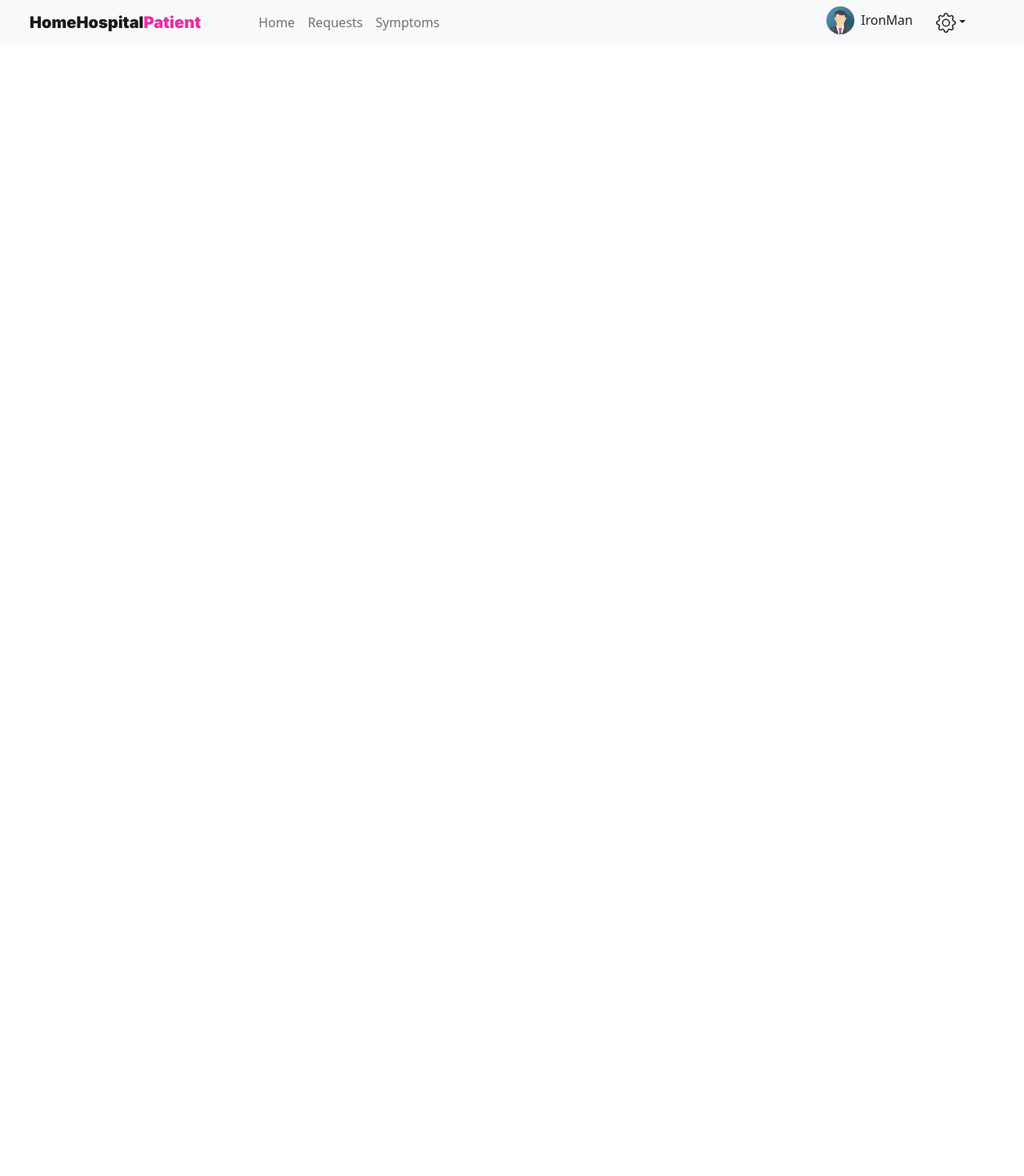
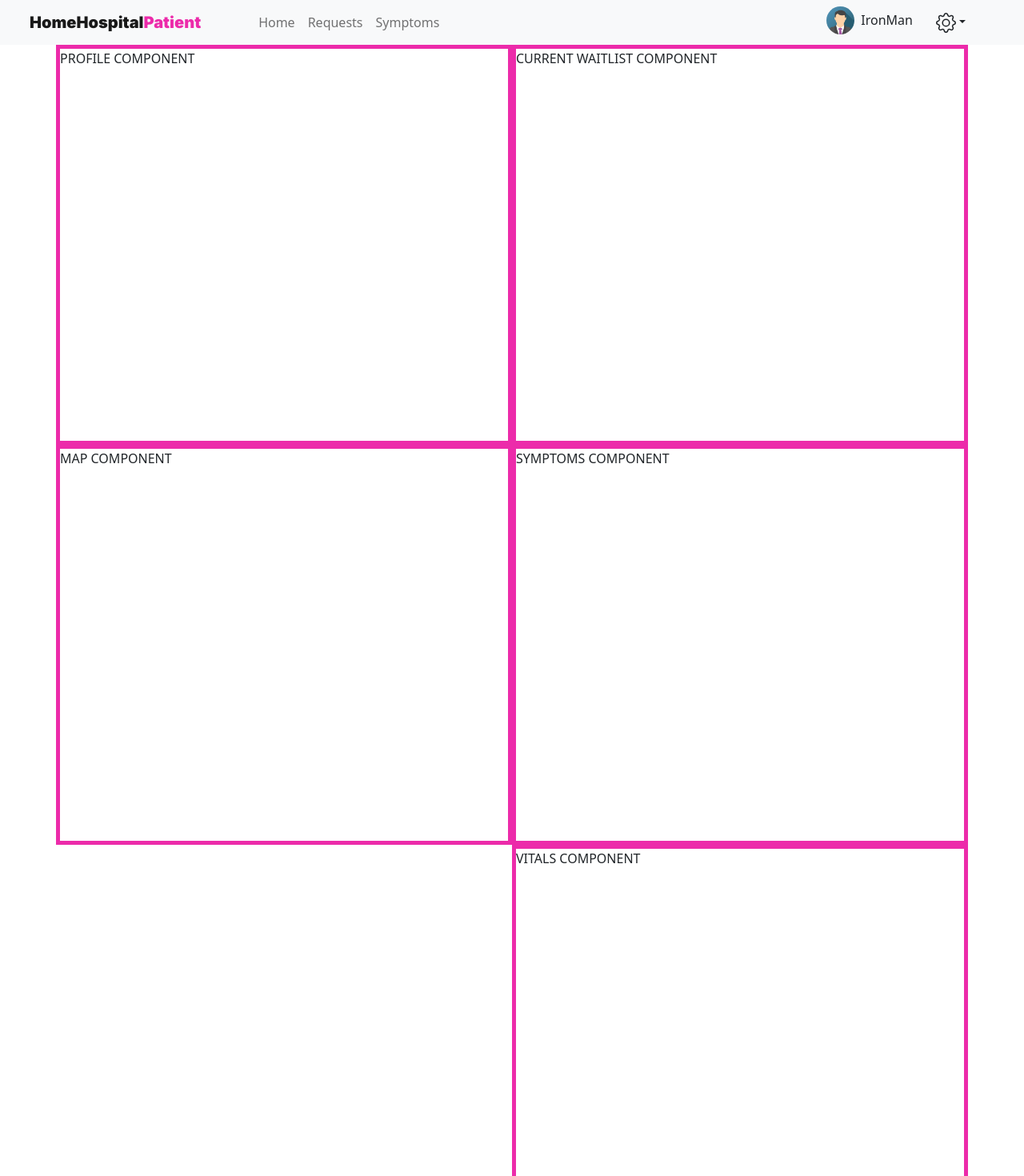
Before and after one commit to liamandaidan/HomeHospital, a React (Create React App) app in the folder HomeHospital-Frontend/hh-front/: page /user in a window 1280 px wide. Shown: the top 1470 px of the page at 80% size. Before the commit the page ends 800 px from the top, so only its background shows below. Built offline with nearby package versions, Linux system fonts and the light colour scheme.

Commit message:
grid area created

```diff
--- a/HomeHospital-Frontend/hh-front/src/pages/User.js
+++ b/HomeHospital-Frontend/hh-front/src/pages/User.js
@@ -1,10 +1,25 @@
 import React from "react";
+import { Row, Col, Container } from "react-bootstrap";
 import UserNavBar from "../components/UserNavBar";
+import classes from "./User.module.css";
 
 function User() {
   return (
     <React.Fragment>
       <UserNavBar />
+      <Container>
+        <Row>
+          <Col>
+            <Row className={classes.boxArea}>PROFILE COMPONENT</Row>
+            <Row className={classes.boxArea}>MAP COMPONENT</Row>
+          </Col>
+          <Col>
+            <Row className={classes.boxArea}>CURRENT WAITLIST COMPONENT</Row>
+            <Row className={classes.boxArea}>SYMPTOMS COMPONENT</Row>
+            <Row className={classes.boxArea}>VITALS COMPONENT</Row>
+          </Col>
+        </Row>
+      </Container>
     </React.Fragment>
   );
 }
--- /dev/null
+++ b/HomeHospital-Frontend/hh-front/src/pages/User.module.css
@@ -0,0 +1,4 @@
+.boxArea {
+  height: 500px;
+  border: 5px solid #ec2baa;
+}
```
